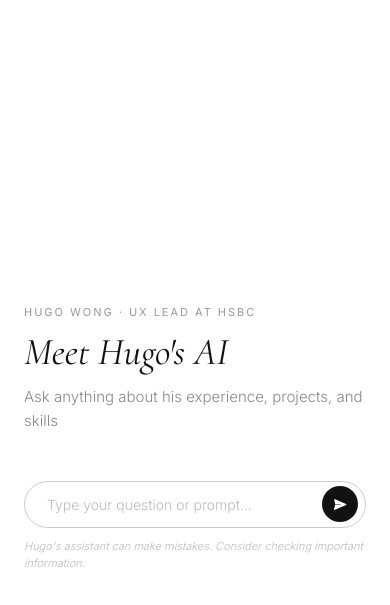
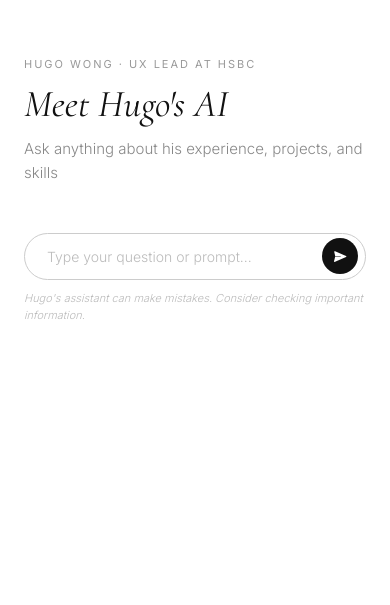
Before and after one commit to hugowph/my-ai-assistant, a website: page index.html in a window 390 px wide. Shown: the part 231-836 px from the top of the page. Drawn offline with nearby package versions, Linux system fonts and the light colour scheme.

Commit message:
Fix layout - vertically centered content

```diff
--- a/index.html
+++ b/index.html
@@ -23,20 +23,18 @@
 
     /* ── Full-viewport canvas ── */
     .page {
-      position: relative;
-      width: 100vw;
-      height: 100dvh;
+      display: flex;
+      flex-direction: column;
+      justify-content: center;
+      min-height: 100vh;
+      padding: 60px;
       background: #ffffff;
-      overflow: hidden;
     }
 
-    /* ── Content block: bottom-left anchor ── */
+    /* ── Content block ── */
     .content {
-      position: absolute;
-      bottom: 80px;
-      left: 60px;
-      max-width: 600px;
-      width: calc(100% - 120px);
+      max-width: 580px;
+      width: 100%;
       display: flex;
       flex-direction: column;
     }
@@ -245,10 +243,8 @@
 
     /* ── Mobile ── */
     @media (max-width: 600px) {
-      .content {
-        bottom: 40px;
-        left: 24px;
-        width: calc(100% - 48px);
+      .page {
+        padding: 40px 24px;
       }
 
       .heading {
```
